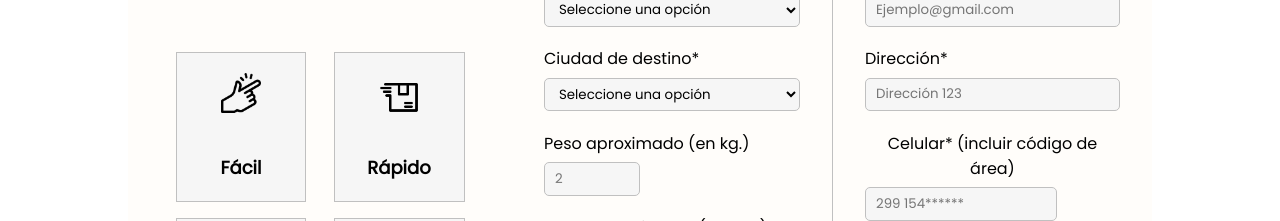
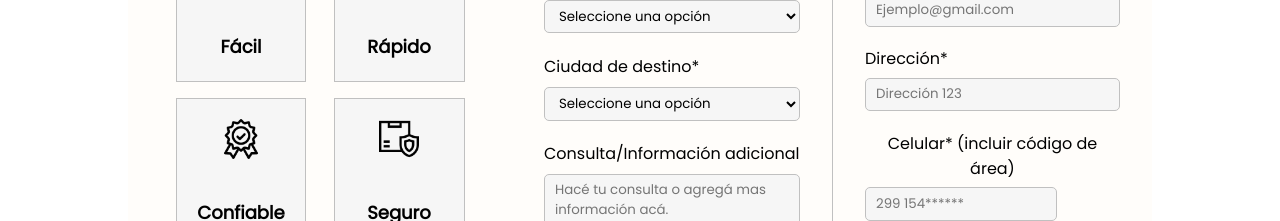
Before and after one commit to CesarAlcoholado/ParcelPlus, a React (Create React App) app in the folder client/: page /Home in a window 1280 px wide. Shown: the part 3000-3221 px from the top of the page. Built offline with nearby package versions, Linux system fonts and the light colour scheme.

Commit message:
deleted form fields

```diff
--- a/client/src/components/Form/Form.jsx
+++ b/client/src/components/Form/Form.jsx
@@ -81,7 +81,7 @@ export default function Form() {
           {errors.destineCity && (
             <p className={styles.error}>{errors.destineCity}</p>
           )}
-          <label className={styles.labels}>Peso aproximado (en kg.)</label>
+          {/* <label className={styles.labels}>Peso aproximado (en kg.)</label>
           <input
             className={`${styles.inputField} ${styles.packageSize}`}
             type="number"
@@ -116,7 +116,8 @@ export default function Form() {
             onChange={handleChange}
             onBlur={handleBlur}
           />
-          {errors.value && <p className={styles.error}>{errors.value}</p>}
+          {errors.value && <p className={styles.error}>{errors.value}</p>} */}
+
           <label className={styles.labels} id="details">
             Consulta/Información adicional
           </label>
```
